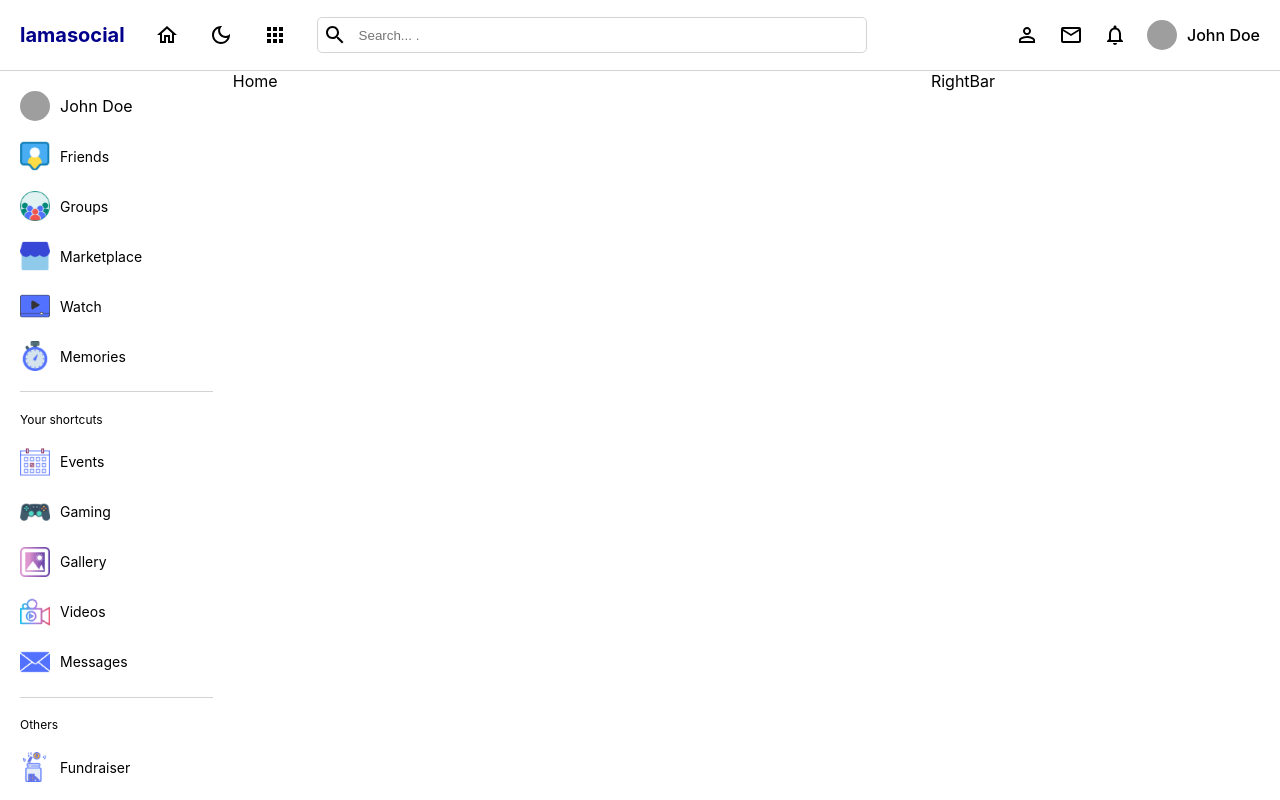
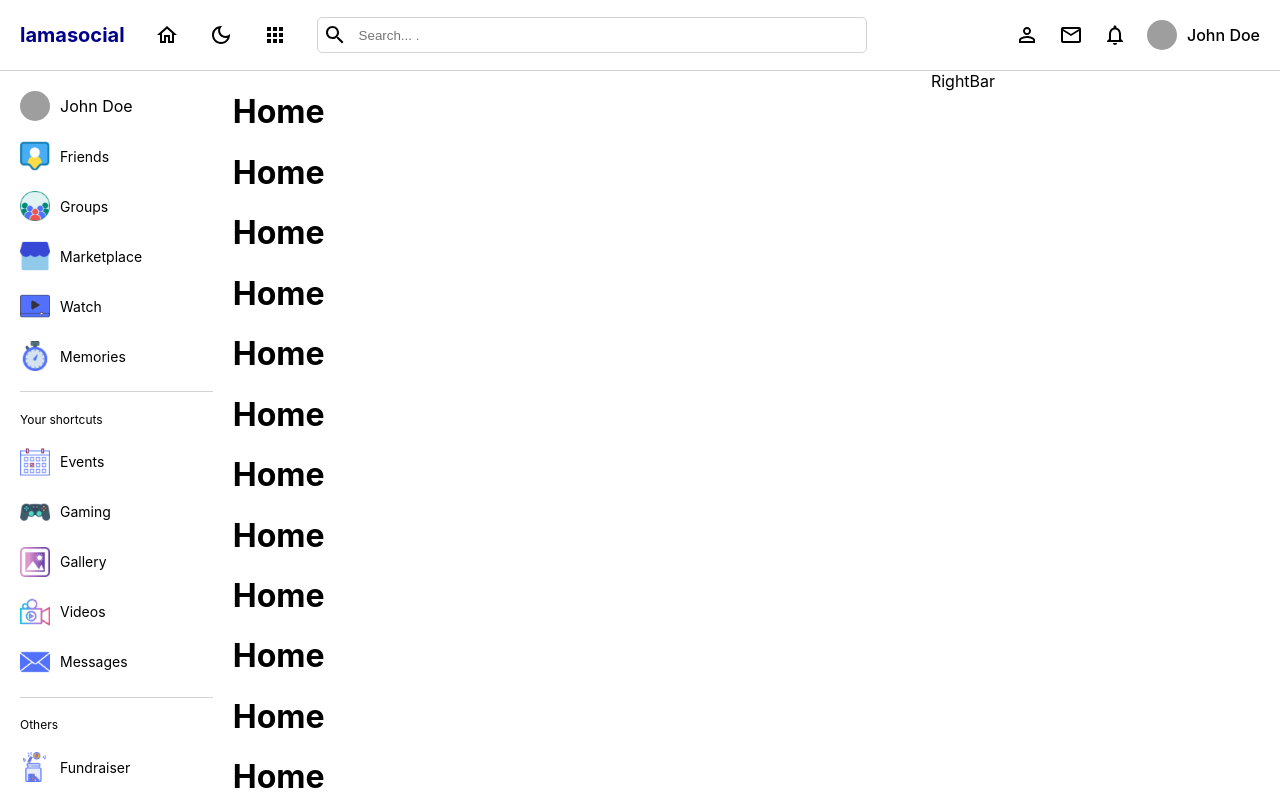
Before and after one commit to RuslanPidhainyi/lamasocial-social-network, a React (Create React App) app: page / in a window 1280 px wide. Shown: the top 800 px of the page. Built offline with nearby package versions, Linux system fonts and the light colour scheme; grey boxes are pictures that could not be loaded.

Commit message:
Sticky Positioning CSS

```diff
--- a/src/App.js
+++ b/src/App.js
@@ -1,5 +1,10 @@
 import Login from "./pages/login/Login";
 import Register from "./pages/register/Register";
+import Navbar from "./components/navbar/Navbar";
+import LeftBar from "./components/leftBar/LeftBar";
+import RightBar from "./components/rightBar/RightBar";
+import Home from "./pages/home/Home";
+import Profile from "./pages/profile/Profile";
 
 //func and component for routing(./login  && ./register)
 import {
@@ -7,14 +12,10 @@ import {
   Navigate,
   Outlet,
   Route,
-  RouterProvider,
+  RouterProvider,// calle router provider - виклик цього постачальника маршрутизатора
 } from "react-router-dom";
 
-import Navbar from "./components/navbar/Navbar";
-import LeftBar from "./components/leftBar/LeftBar";
-import RightBar from "./components/rightBar/RightBar";
-import Home from "./pages/home/Home";
-import Profile from "./pages/profile/Profile";
+
 
 function App() {
   const currentUser = true; //need set false
@@ -74,9 +75,10 @@ function App() {
     },
   ]);
 
+
   return (
     <div>
-      <RouterProvider router={router} />
+      <RouterProvider router={router} /> {/*а всередені тут ми передаємо наш маршрутизатор */}
     </div>
   );
 }
--- a/src/components/leftBar/leftBar.scss
+++ b/src/components/leftBar/leftBar.scss
@@ -1,5 +1,9 @@
 .leftBar{
    flex:2;
+   position: sticky;
+   top: 70px;
+   height: calc(100vh - 70px);
+   overflow: scroll;
    .container{
       padding: 20px;
 
--- a/src/components/navbar/navbar.scss
+++ b/src/components/navbar/navbar.scss
@@ -7,6 +7,7 @@
   border-bottom: 1px solid lightgray;
   position: sticky;
   top: 0;
+  background-color: white;
 
   .left {
     display: flex;
--- a/src/pages/home/Home.jsx
+++ b/src/pages/home/Home.jsx
@@ -1,7 +1,8 @@
 import "./home.scss";
 
 const Home = () => {
-  return <div className="home">Home</div>;
+  return <div className="home"><h1>Home</h1>
+  <h1>Home</h1><h1>Home</h1><h1>Home</h1><h1>Home</h1><h1>Home</h1><h1>Home</h1><h1>Home</h1><h1>Home</h1><h1>Home</h1><h1>Home</h1><h1>Home</h1><h1>Home</h1><h1>Home</h1><h1>Home</h1><h1>Home</h1><h1>Home</h1><h1>Home</h1><h1>Home</h1><h1>Home</h1><h1>Home</h1><h1>Home</h1><h1>Home</h1><h1>Home</h1><h1>Home</h1><h1>Home</h1><h1>Home</h1><h1>Home</h1><h1>Home</h1><h1>Home</h1><h1>Home</h1><h1>Home</h1><h1>Home</h1><h1>Home</h1><h1>Home</h1><h1>Home</h1><h1>Home</h1><h1>Home</h1><h1>Home</h1><h1>Home</h1><h1>Home</h1><h1>Home</h1><h1>Home</h1><h1>Home</h1><h1>Home</h1><h1>Home</h1><h1>Home</h1><h1>Home</h1><h1>Home</h1><h1>Home</h1><h1>Home</h1><h1>Home</h1><h1>Home</h1><h1>Home</h1><h1>Home</h1><h1>Home</h1><h1>Home</h1><h1>Home</h1><h1>Home</h1><h1>Home</h1><h1>Home</h1><h1>Home</h1><h1>Home</h1><h1>Home</h1><h1>Home</h1><h1>Home</h1><h1>Home</h1><h1>Home</h1><h1>Home</h1><h1>Home</h1><h1>Home</h1><h1>Home</h1><h1>Home</h1><h1>Home</h1><h1>Home</h1><h1>Home</h1><h1>Home</h1><h1>Home</h1><h1>Home</h1><h1>Home</h1><h1>Home</h1><h1>Home</h1><h1>Home</h1><h1>Home</h1><h1>Home</h1><h1>Home</h1><h1>Home</h1><h1>Home</h1><h1>Home</h1></div>;
 };
 
 export default Home;
--- a/src/pages/login/Login.jsx
+++ b/src/pages/login/Login.jsx
@@ -1,7 +1,8 @@
-//Komponent
+
 import { Link } from "react-router-dom";
-import "./login.scss";
+import "./login.scss"; //import CSS
 
+//Komponent //fast create component "rafc"
 const Login = () => {
   return (
     <div className="login">
```
